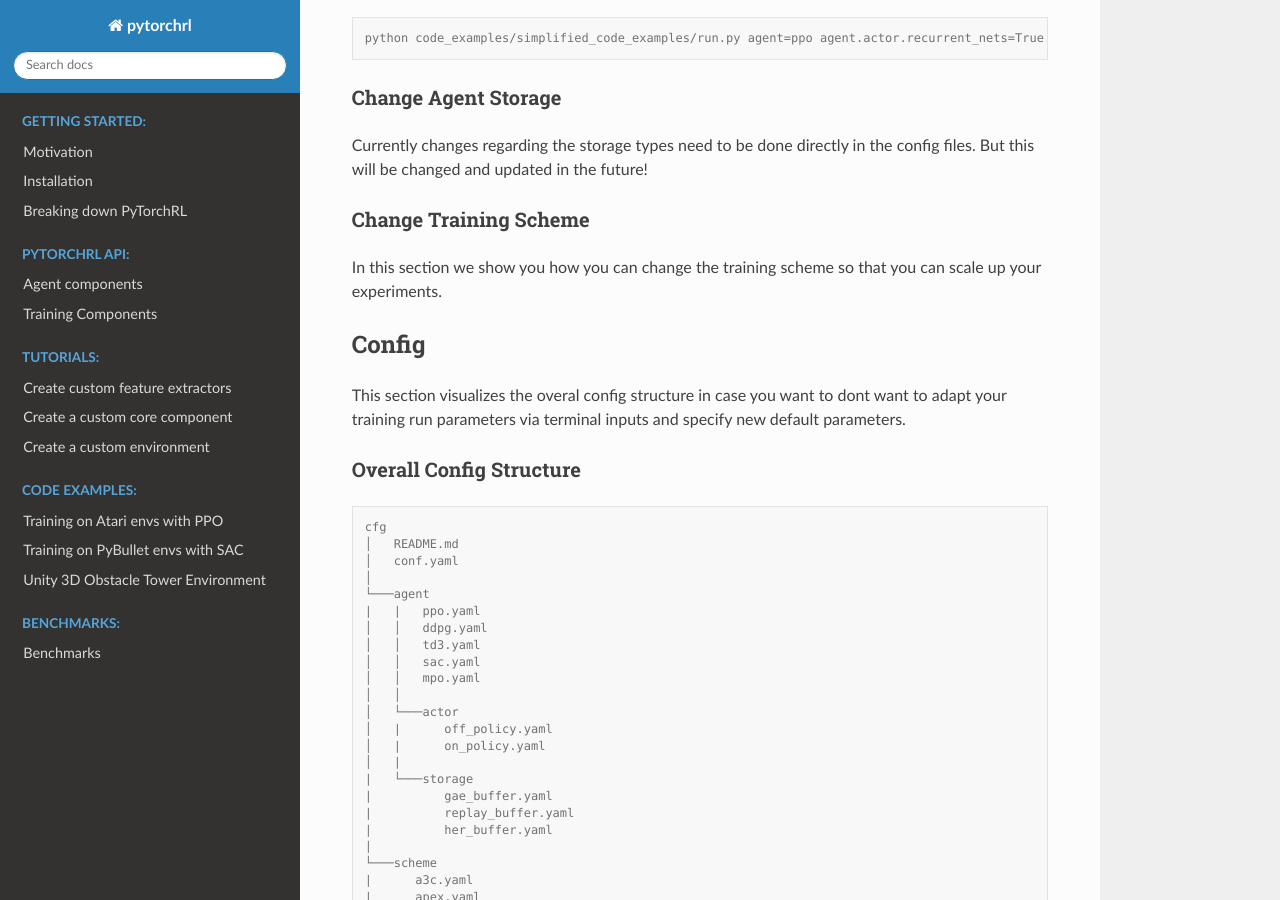
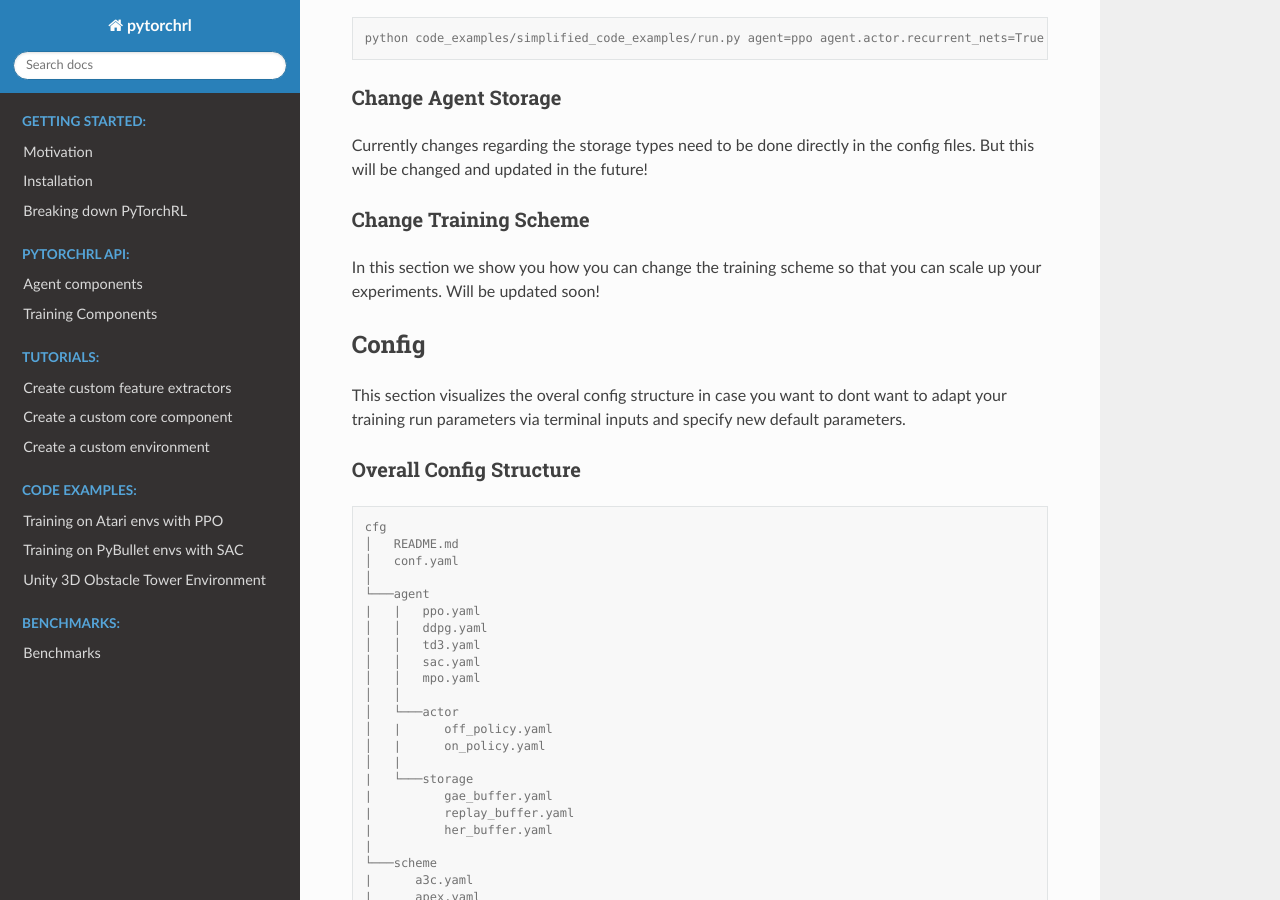
Before and after one commit to compsciencelab/pytorchrl, a Sphinx documentation site: the page built from docs/source/usage/high_level_code_examples.rst, in a window 1280 px wide and 900 px high, scrolled down 2699 px. Built offline with Sphinx 7.4.7 and the Read the Docs theme 2.0.0, drawn with Linux system fonts in a browser that asks for light colours; pages that are not in the unit, such as notebooks, are missing from menus; cross-references to code outside the pages are shown as plain code.

Commit message:
update coming soon changes

```diff
--- a/docs/source/usage/high_level_code_examples.rst
+++ b/docs/source/usage/high_level_code_examples.rst
@@ -109,7 +109,7 @@ Currently changes regarding the storage types need to be done directly in the co
 Change Training Scheme
 ~~~~~~~~~~~~~~~~~~~~~~
 In this section we show you how you can change the training scheme so that you can scale up your experiments.
-
+Will be updated soon!
 
 Config
 ------
```
